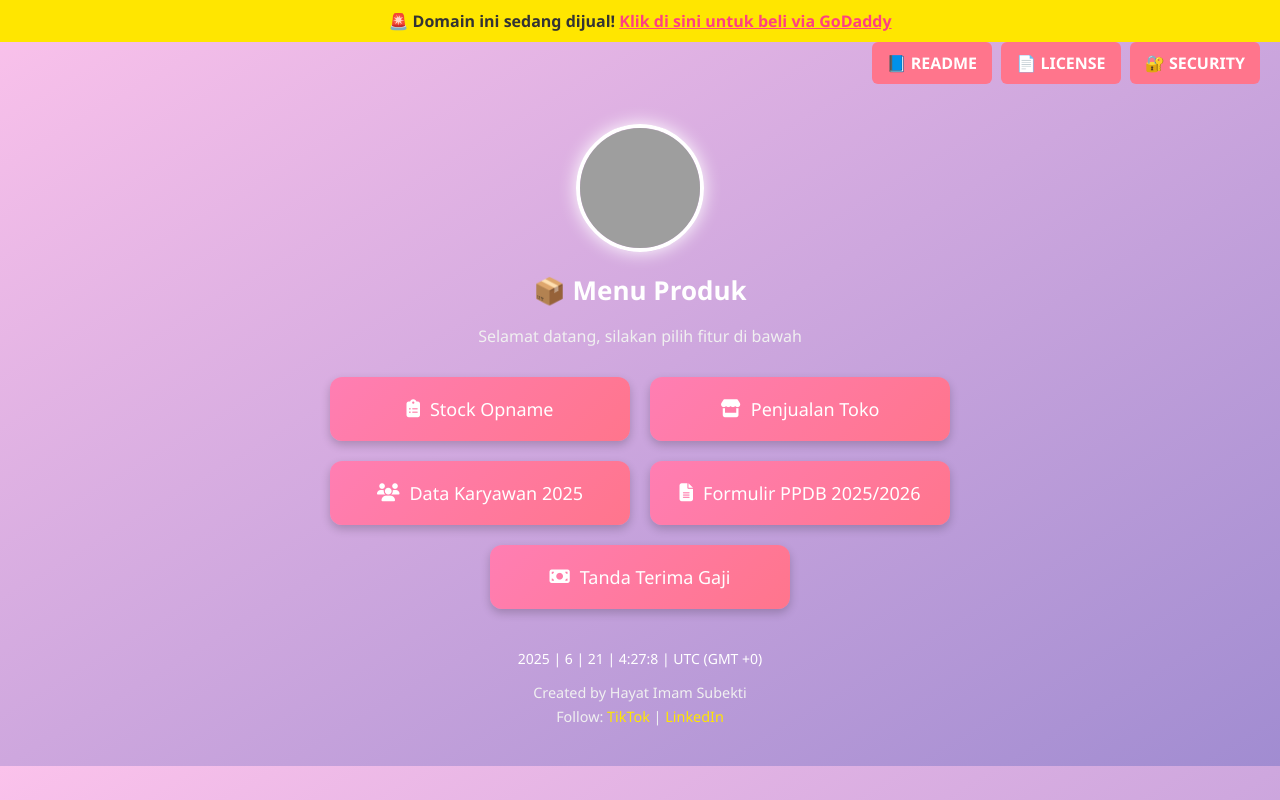
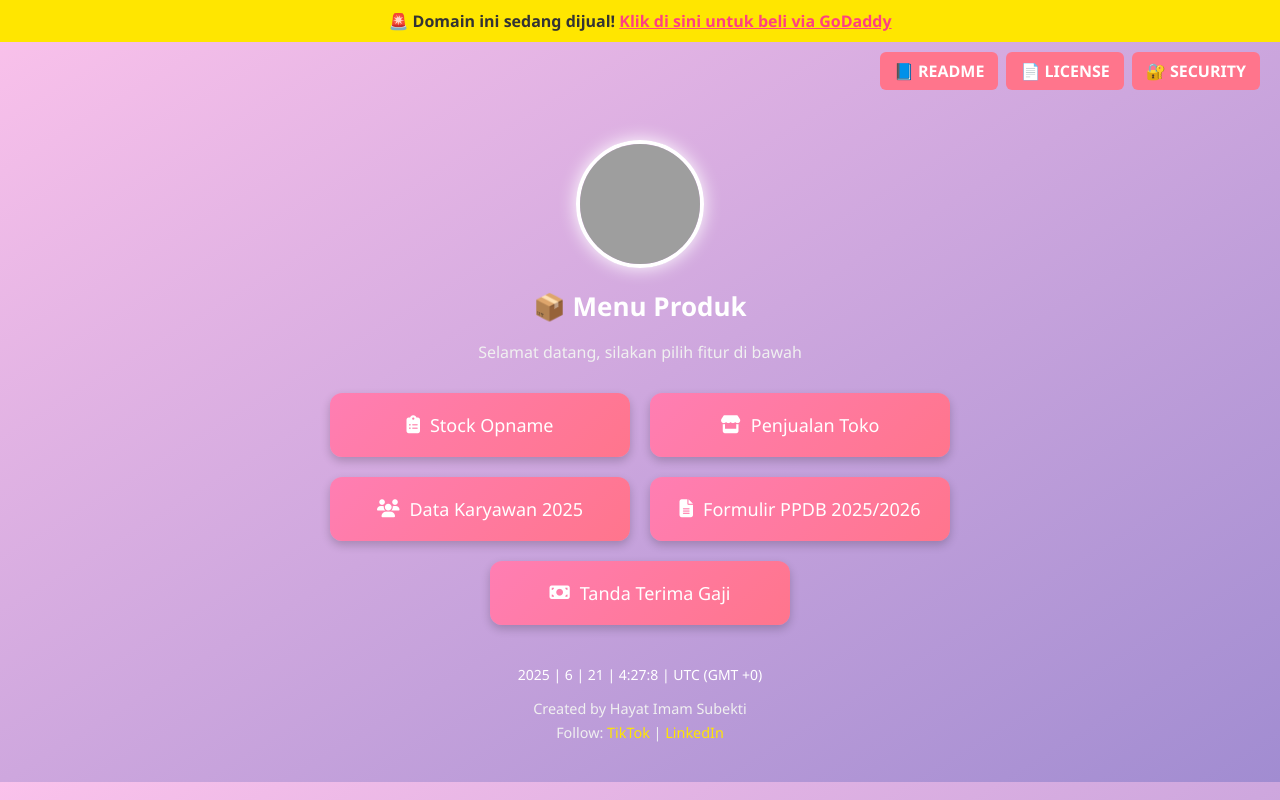
Before and after one commit to radenbimasena/radenbimasena.github.io, a plain HTML site: page index.html in a window 1280 px wide. Drawn offline with nearby package versions, Linux system fonts and the light colour scheme; grey boxes are pictures that could not be loaded.

Commit message:
Update index.html

```diff
--- a/index.html
+++ b/index.html
@@ -77,20 +77,27 @@
       background: linear-gradient(135deg, #ff758c, #ff7eb3);
     }
 .topnav {
-      text-align: right;
+  display: flex;
+  flex-wrap: wrap;
+  gap: 8px;
+  justify-content: flex-end;
   margin: 10px 20px;
 }
 .topnav a {
   text-decoration: none;
-      padding: 10px 15px;
+  padding: 8px 14px;
   background: #ff758c;
   color: white;
   border-radius: 6px;
   font-weight: bold;
-      margin-left: 5px;
 }
 .topnav a:hover {
   background-color: #e95070;
+}
+@media (max-width: 480px) {
+  .topnav {
+    justify-content: center;
+  }
 }
     footer {
       margin-top: 40px;
```
Lines whose indentation alone changed are shown as unchanged.
